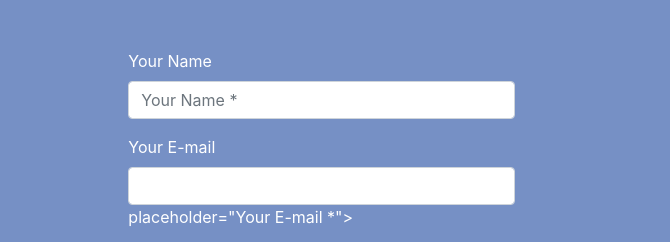
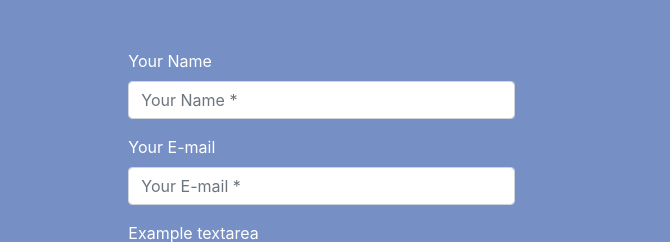
Before and after one commit to Rafal-Kowalczyk/Page-Escape, a website: page index.html in a window 1280 px wide. Shown: the part 3692-3934 px from the top of the page, 610-1280 px from the left. Drawn offline with nearby package versions, Linux system fonts and the light colour scheme.

```diff
--- a/index.html
+++ b/index.html
@@ -346,16 +346,13 @@
                         </div>
                         <div class="form-group">
                             <label for="inputEmail">Your E-mail</label>
-                            <input type="email" class="form-control" id="inputEmail">
-                                placeholder="Your E-mail *">
+                            <input type="email" class="form-control" id="inputEmail" placeholder="Your E-mail *">
                         </div>
                         <div class="form-group">
                             <label for="exampleFormControlTextarea1">Example textarea</label>
                             <textarea class="form-control" id="exampleFormControlTextarea1" rows="4" placeholder="Your Message *"></textarea>
                         </div>
-                        <!-- <button type="submit" class="btn btn-primary">Submit</button> -->
                     </form>
-
                 </div>
             </div>
         </div>
```
